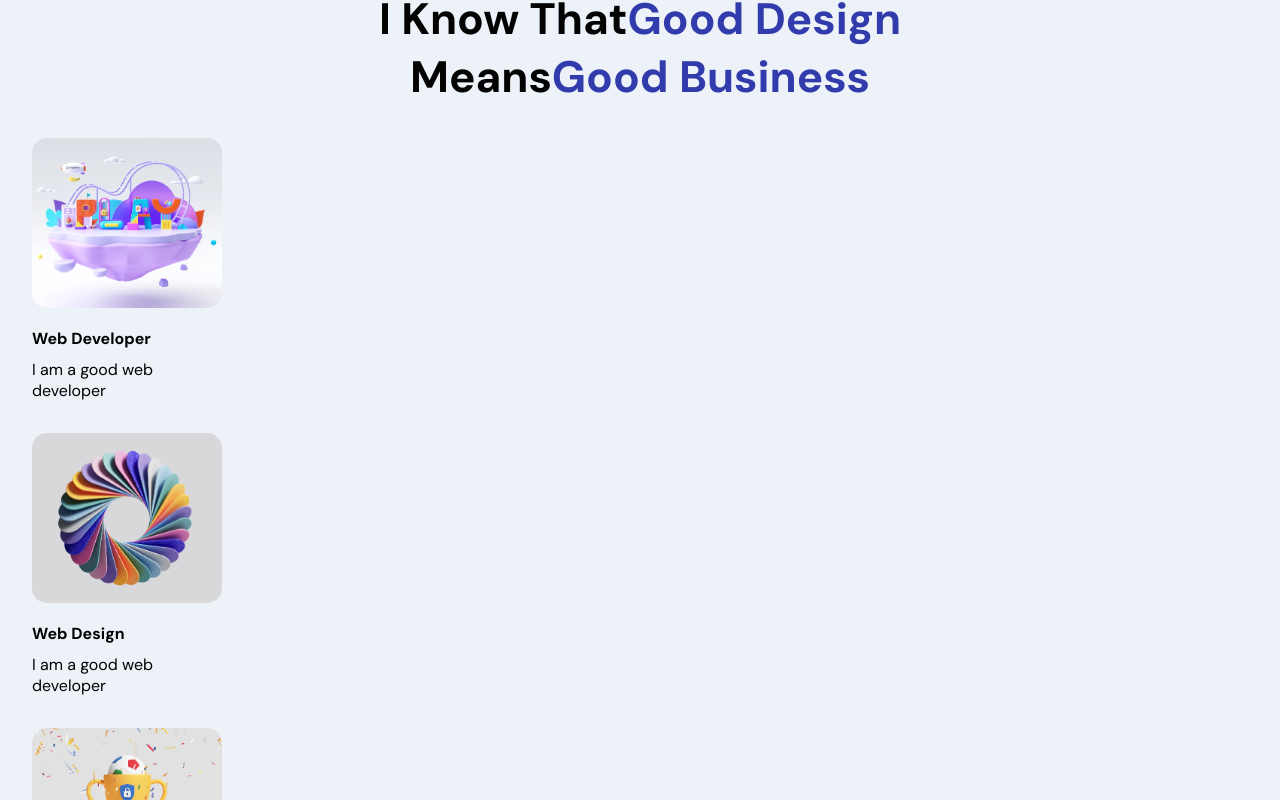
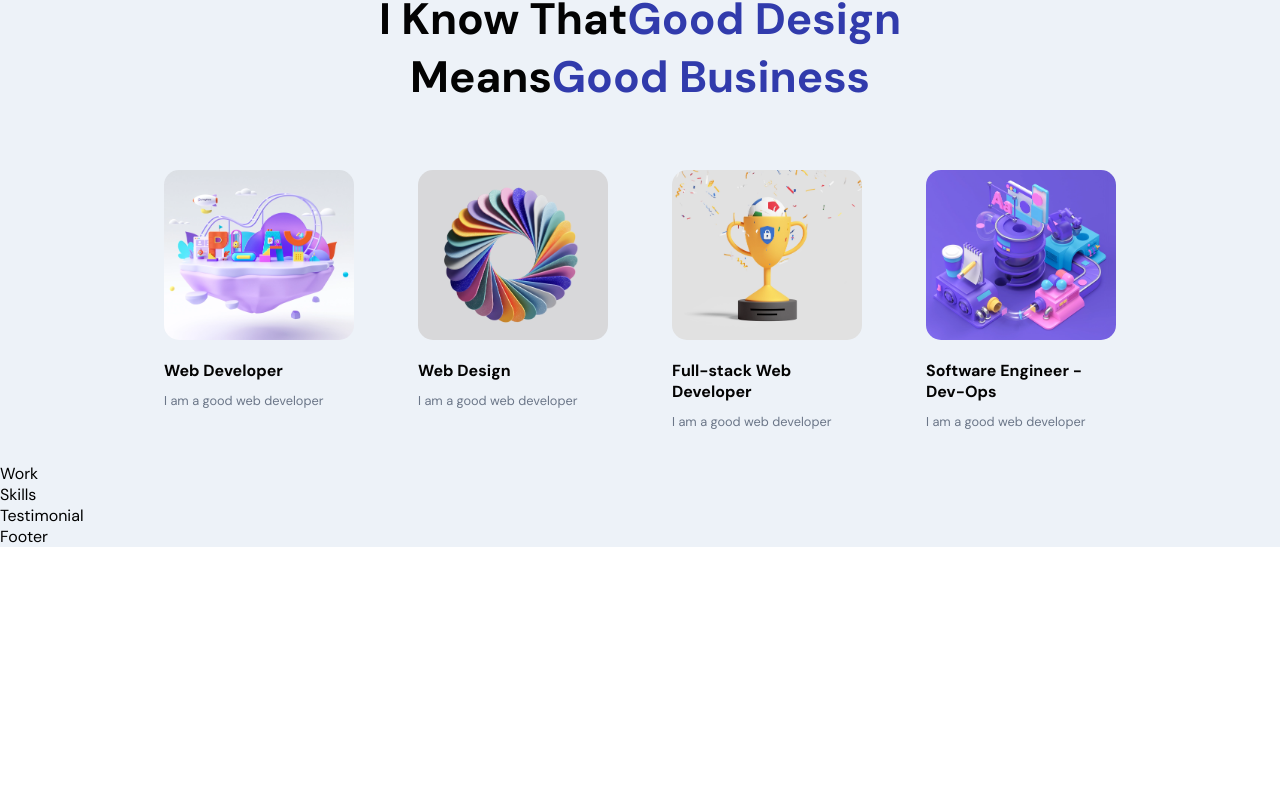
Before and after one commit to kray85/portfolio_react_22, a React (Create React App) app: page / in a window 1280 px wide. Shown: the part 700-1500 px from the top of the page. After the commit the page ends 1247 px from the top, so only its background shows below. Built offline with nearby package versions, Linux system fonts and the light colour scheme.

Commit message:
code error

```diff
--- a/src/container/About/About.jsx
+++ b/src/container/About/About.jsx
@@ -21,7 +21,7 @@ const About = () => {
         means
         <span>Good Business</span>
       </h2>
-      <div className="app_profiles">
+      <div className="app__profiles">
         {abouts.map((about, index) => (
           <motion.div
             whileInView={{ opacity: 1 }}
@@ -32,7 +32,7 @@ const About = () => {
           >
             <img src={about.imgURL} alt={about.title} />
             <h2 className='bold-text' style={{ marginTop: 20 }}>{about.title}</h2>
-            <p className="bold" style={{ marginTop: 10 }}>{ about.description}</p>
+            <p className="p-text" style={{ marginTop: 10 }}>{ about.description}</p>
           </motion.div>
         ))}
 
```
